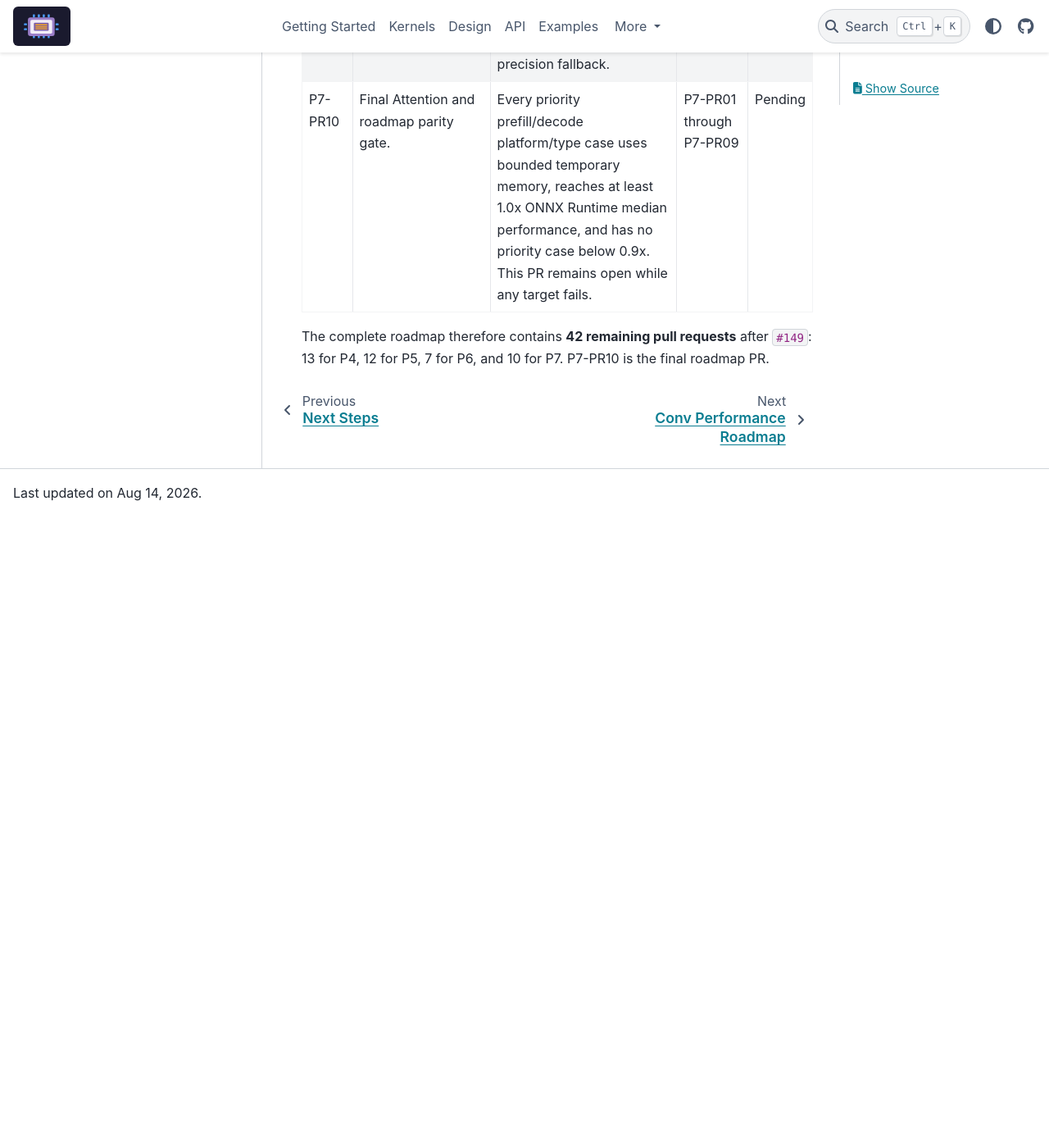
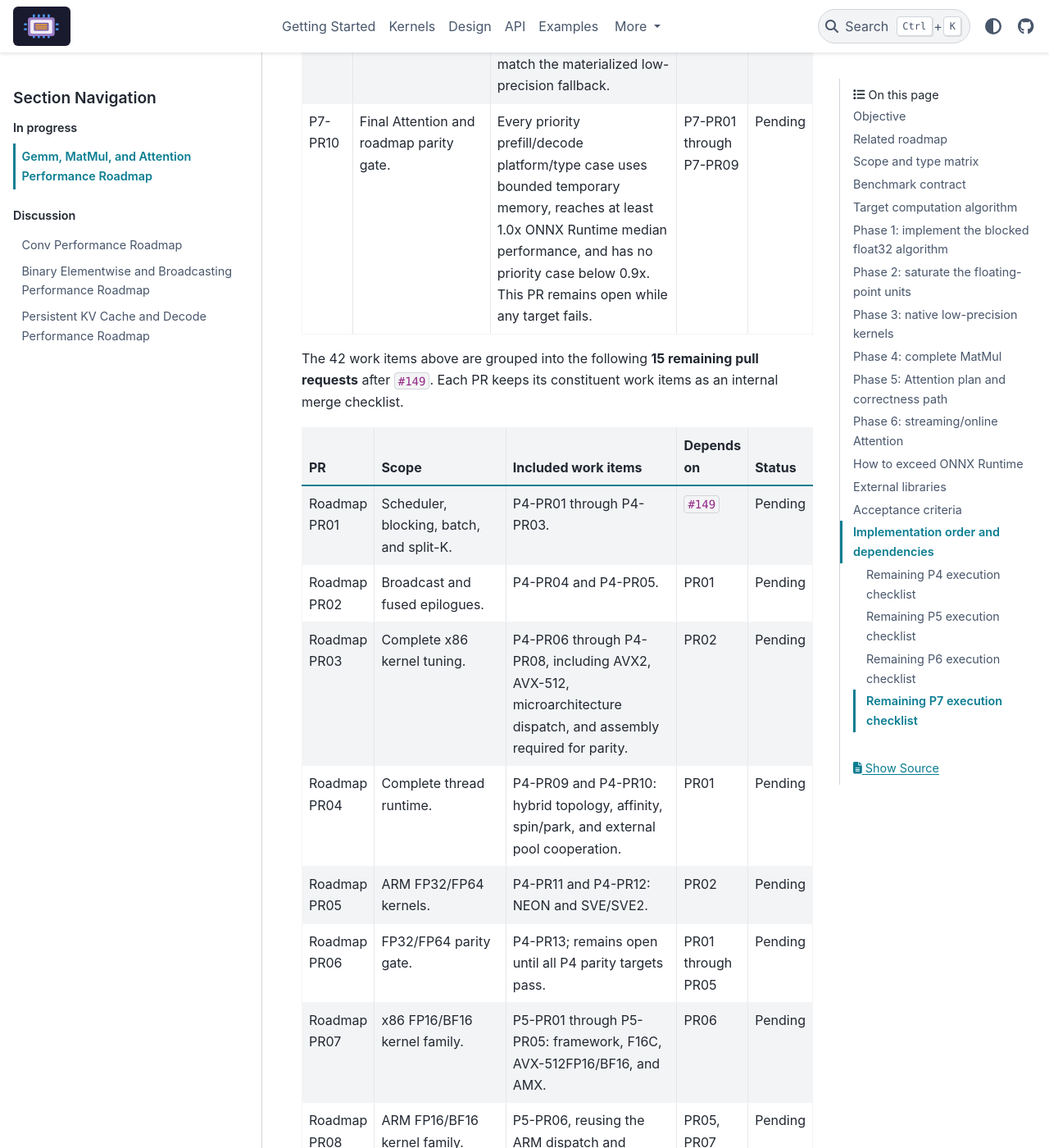
Before and after one commit to xadupre/onnx-light-cpu, a Sphinx documentation site: the page built from docs/next_steps/2026_08_gemm_matmul.rst, in a window 1280 px wide and 1400 px high, scrolled down 27394 px. Shown: the whole window at 82% size. Built offline with Sphinx 7.4.7 and the PyData theme 0.15.4, drawn with Linux system fonts in a browser that asks for light colours; pages that are not in the unit, such as notebooks, are missing from menus; before the commit the page ends 28024 px from its top, so only the background shows below that; some of the changed text lies outside the part shown.

Commit message:
Consolidate remaining roadmap pull requests
Co-authored-by: Copilot <223556219+Copilot@users.noreply.github.com>

```diff
--- a/docs/next_steps/2026_08_gemm_matmul.rst
+++ b/docs/next_steps/2026_08_gemm_matmul.rst
@@ -674,8 +674,7 @@ require measurements on dedicated hardware.
        performance with no priority shape below 0.9x.
      - P3.
      - P4.1-P4.3 implemented; P4.4-P4.6 partial; P4.7-P4.11 pending. The fixed
-       scope and exact remaining order are defined in the P4 execution ledger
-       above.
+       work items are grouped into Roadmap PR01 through PR06 below.
      - `onnx-light-cpu #133
        <https://github.com/xadupre/onnx-light-cpu/pull/133>`_,
        `onnx-light-cpu #141
@@ -698,37 +697,37 @@ require measurements on dedicated hardware.
        performance with no priority shape below 0.9x where the type is
        supported.
      - P3-P4.
-     - Twelve-PR sequence fixed below; all pending.
-     - P5-PR01 through P5-PR12 below.
+     - Twelve work items grouped into four PRs below; all pending.
+     - Roadmap PR07 through PR10 below.
    * - P6
      - ``AttentionPlan`` and materialized tensor correctness implementation.
      - MHA/GQA/MQA, masks, causal behavior, and tensor past/present
        differential tests pass.
      - P1-P2.
-     - Seven-PR sequence fixed below; all pending.
-     - P6-PR01 through P6-PR07 below.
+     - Seven work items grouped into two PRs below; all pending.
+     - Roadmap PR11 through PR12 below.
    * - P7
      - Online-softmax prefill Attention.
      - No full score/probability tensor; median performance is at least 1.0x
        ONNX Runtime with no priority case below 0.9x and bounded temporary
        memory.
      - P4 and P6.
-     - Ten-PR sequence fixed below; all pending.
-     - P7-PR01 through P7-PR10 below.
+     - Ten work items grouped into three PRs below; all pending.
+     - Roadmap PR13 through PR15 below.
 
-Remaining P4 pull-request sequence
-~~~~~~~~~~~~~~~~~~~~~~~~~~~~~~~~~~
+Remaining P4 execution checklist
+~~~~~~~~~~~~~~~~~~~~~~~~~~~~~~~~
 
-Exactly thirteen pull requests remain after ``#149`` to close P4. Their scope
-and order are fixed below. A row is not split and no new prerequisite is added
-without an explicit roadmap revision. Every PR updates this table with its
-link and resulting status.
+Thirteen implementation items remain after ``#149`` to close P4. These are
+merge criteria grouped into six coherent roadmap PRs at the end of this
+section, not thirteen separate GitHub pull requests. Their scope and order are
+fixed; no new prerequisite is added without an explicit roadmap revision.
 
 .. list-table::
    :header-rows: 1
    :widths: 10 29 39 12 10
 
-   * - PR
+   * - Work item
      - Exact scope
      - Merge criterion
      - Depends on
@@ -824,18 +823,18 @@ link and resulting status.
      - P4-PR01 through P4-PR12
      - Pending
 
-Remaining P5 pull-request sequence
-~~~~~~~~~~~~~~~~~~~~~~~~~~~~~~~~~~
+Remaining P5 execution checklist
+~~~~~~~~~~~~~~~~~~~~~~~~~~~~~~~~
 
-P5 contains twelve pull requests. Persistent B prepacking remains excluded;
-panel conversion performed during each invocation is part of the low-precision
-kernel itself.
+P5 contains twelve implementation items grouped into four roadmap PRs.
+Persistent B prepacking remains excluded; panel conversion performed during
+each invocation is part of the low-precision kernel itself.
 
 .. list-table::
    :header-rows: 1
    :widths: 10 29 39 12 10
 
-   * - PR
+   * - Work item
      - Exact scope
      - Merge criterion
      - Depends on
@@ -915,17 +914,17 @@ kernel itself.
      - P5-PR01 through P5-PR11
      - Pending
 
-Remaining P6 pull-request sequence
-~~~~~~~~~~~~~~~~~~~~~~~~~~~~~~~~~~
+Remaining P6 execution checklist
+~~~~~~~~~~~~~~~~~~~~~~~~~~~~~~~~
 
-P6 contains seven pull requests and ends with a complete materialized
-Attention correctness implementation.
+P6 contains seven implementation items grouped into two roadmap PRs and ends
+with a complete materialized Attention correctness implementation.
 
 .. list-table::
    :header-rows: 1
    :widths: 10 29 39 12 10
 
-   * - PR
+   * - Work item
      - Exact scope
      - Merge criterion
      - Depends on
@@ -974,16 +973,17 @@ Attention correctness implementation.
      - P6-PR01 through P6-PR06
      - Pending
 
-Remaining P7 pull-request sequence
-~~~~~~~~~~~~~~~~~~~~~~~~~~~~~~~~~~
+Remaining P7 execution checklist
+~~~~~~~~~~~~~~~~~~~~~~~~~~~~~~~~
 
-P7 contains ten pull requests and closes the complete roadmap.
+P7 contains ten implementation items grouped into three roadmap PRs and closes
+the complete roadmap.
 
 .. list-table::
    :header-rows: 1
    :widths: 10 29 39 12 10
 
-   * - PR
+   * - Work item
      - Exact scope
      - Merge criterion
      - Depends on
@@ -1050,6 +1050,98 @@ P7 contains ten pull requests and closes the complete roadmap.
      - P7-PR01 through P7-PR09
      - Pending
 
-The complete roadmap therefore contains **42 remaining pull requests** after
-``#149``: 13 for P4, 12 for P5, 7 for P6, and 10 for P7. P7-PR10 is the final
-roadmap PR.
+The 42 work items above are grouped into the following **15 remaining pull
+requests** after ``#149``. Each PR keeps its constituent work items as an
+internal merge checklist.
+
+.. list-table::
+   :header-rows: 1
+   :widths: 9 29 42 12 8
+
+   * - PR
+     - Scope
+     - Included work items
+     - Depends on
+     - Status
+   * - Roadmap PR01
+     - Scheduler, blocking, batch, and split-K.
+     - P4-PR01 through P4-PR03.
+     - ``#149``
+     - Pending
+   * - Roadmap PR02
+     - Broadcast and fused epilogues.
+     - P4-PR04 and P4-PR05.
+     - PR01
+     - Pending
+   * - Roadmap PR03
+     - Complete x86 kernel tuning.
+     - P4-PR06 through P4-PR08, including AVX2, AVX-512, microarchitecture
+       dispatch, and assembly required for parity.
+     - PR02
+     - Pending
+   * - Roadmap PR04
+     - Complete thread runtime.
+     - P4-PR09 and P4-PR10: hybrid topology, affinity, spin/park, and external
+       pool cooperation.
+     - PR01
+     - Pending
+   * - Roadmap PR05
+     - ARM FP32/FP64 kernels.
+     - P4-PR11 and P4-PR12: NEON and SVE/SVE2.
+     - PR02
+     - Pending
+   * - Roadmap PR06
+     - FP32/FP64 parity gate.
+     - P4-PR13; remains open until all P4 parity targets pass.
+     - PR01 through PR05
+     - Pending
+   * - Roadmap PR07
+     - x86 FP16/BF16 kernel family.
+     - P5-PR01 through P5-PR05: framework, F16C, AVX-512FP16/BF16, and AMX.
+     - PR06
+     - Pending
+   * - Roadmap PR08
+     - ARM FP16/BF16 kernel family.
+     - P5-PR06, reusing the ARM dispatch and scheduler from PR05.
+     - PR05, PR07
+     - Pending
+   * - Roadmap PR09
+     - Integer, Float8, and packed 4-bit kernels.
+     - P5-PR07 through P5-PR11 across x86 and ARM.
+     - PR07, PR08
+     - Pending
+   * - Roadmap PR10
+     - Low-precision parity gate.
+     - P5-PR12; remains open until every supported low-precision target passes.
+     - PR07 through PR09
+     - Pending
+   * - Roadmap PR11
+     - Materialized Attention implementation.
+     - P6-PR01 through P6-PR06: plan, MHA, masks, GQA/MQA, past/present, types,
+       and scheduling.
+     - PR10
+     - Pending
+   * - Roadmap PR12
+     - Materialized Attention correctness gate.
+     - P6-PR07 and registration as the complete fallback path.
+     - PR11
+     - Pending
+   * - Roadmap PR13
+     - Online Attention compute engine.
+     - P7-PR01 through P7-PR06: recurrence, SIMD score/exp/V kernels, blocking,
+       and tile skipping.
+     - PR12
+     - Pending
+   * - Roadmap PR14
+     - Streaming Attention scheduling and types.
+     - P7-PR07 through P7-PR09: prefill, short-query/decode, and FP16/BF16.
+     - PR10, PR13
+     - Pending
+   * - Roadmap PR15
+     - Final roadmap parity and memory gate.
+     - P7-PR10; remains open until all Attention performance and bounded-memory
+       targets pass.
+     - PR14
+     - Pending
+
+Roadmap PR15 is the final roadmap PR.
```
